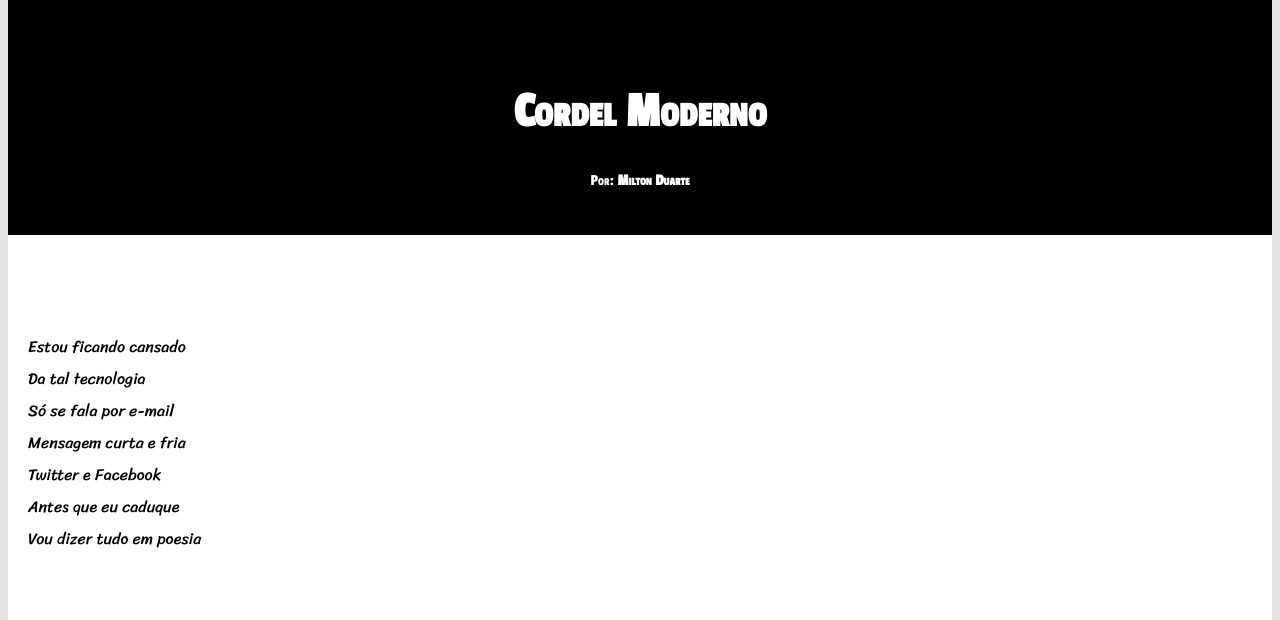
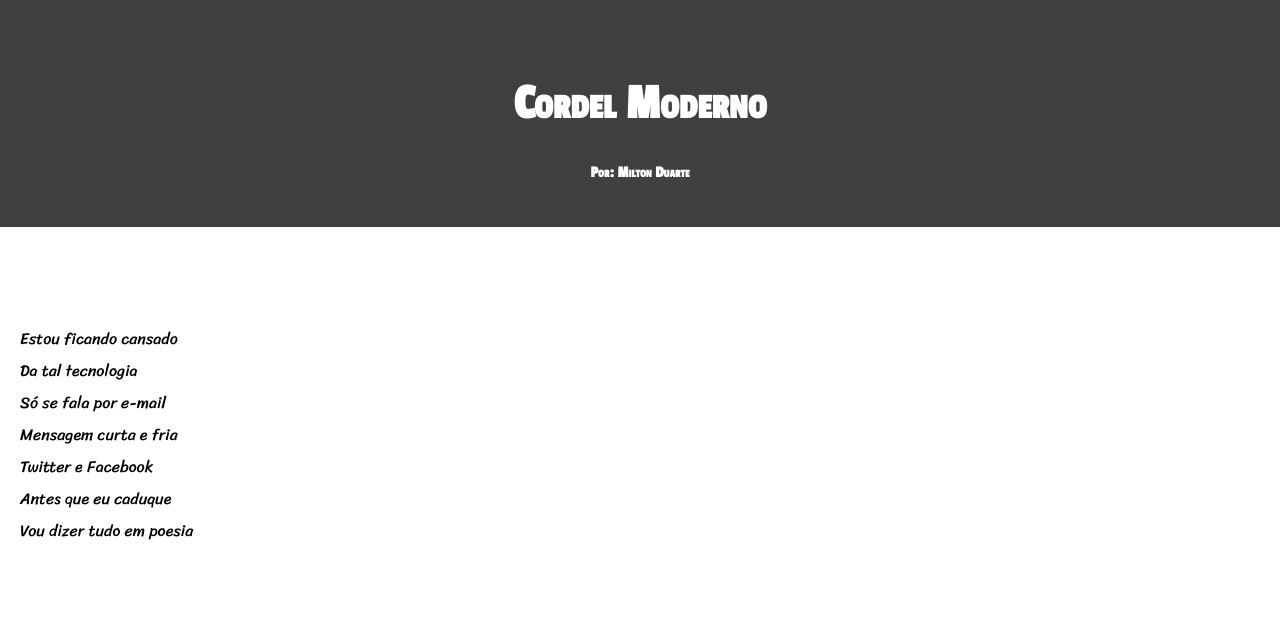
Before and after one commit to willdemar00/cordel2, a plain HTML site: page index.html in a window 1280 px wide. Shown: the top 620 px of the page. Drawn offline with Linux system fonts and the light colour scheme.

Commit message:
atualizar

```diff
--- a/style.css
+++ b/style.css
@@ -16,16 +16,18 @@ html, body
     font-family: var(--font1);
     min-height: 100vh;
     background-color: #d3d3d3aa;
+    margin: 0px;
 
 }
 header
 {
-    background-color: black;
+    background-color: rgba(0, 0, 0, 0.703);
     color: white;
     text-align: center;
 
     padding-top: 50px;
     padding-bottom: 30px;
+    font-weight: 600;
     font-variant: small-caps;
     font-family: var(--font2);
     margin-top: -8px;
@@ -57,7 +59,7 @@ section{
 section.img p{
 
     background-color: #0000008d;
-    width: 400px;
+    width: 300px;
     padding-left: 10px;
 }
 section.normal{
```
Also changed, not shown: 3 other files.
